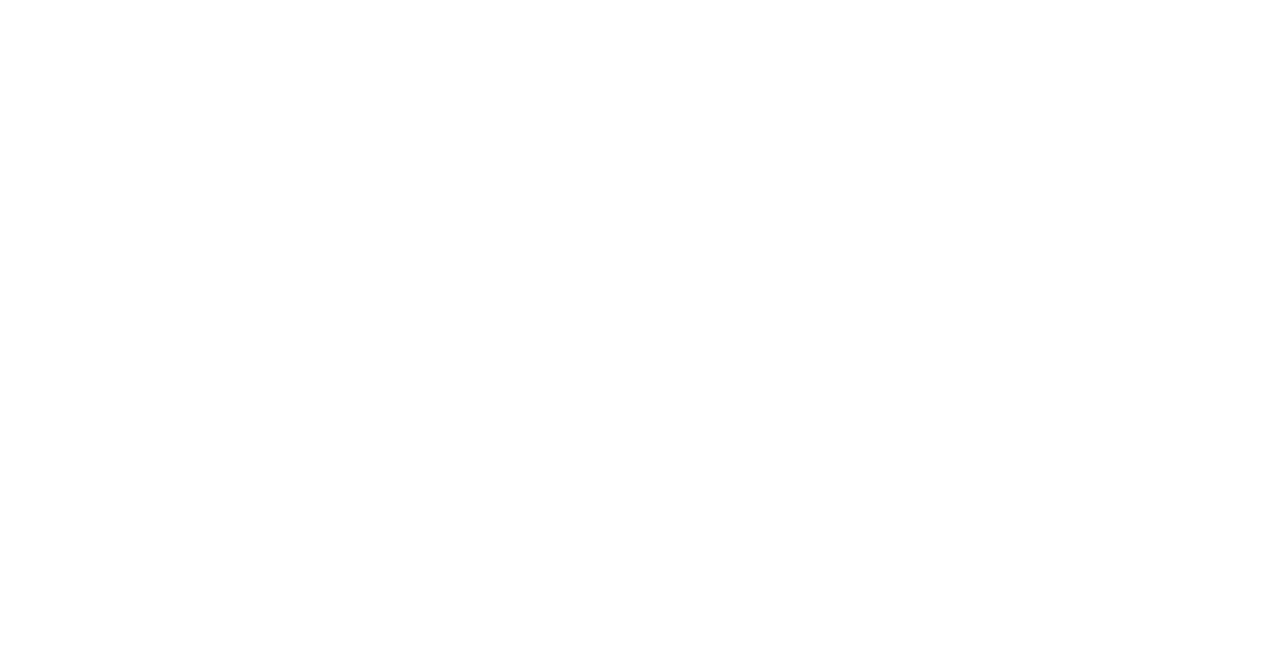
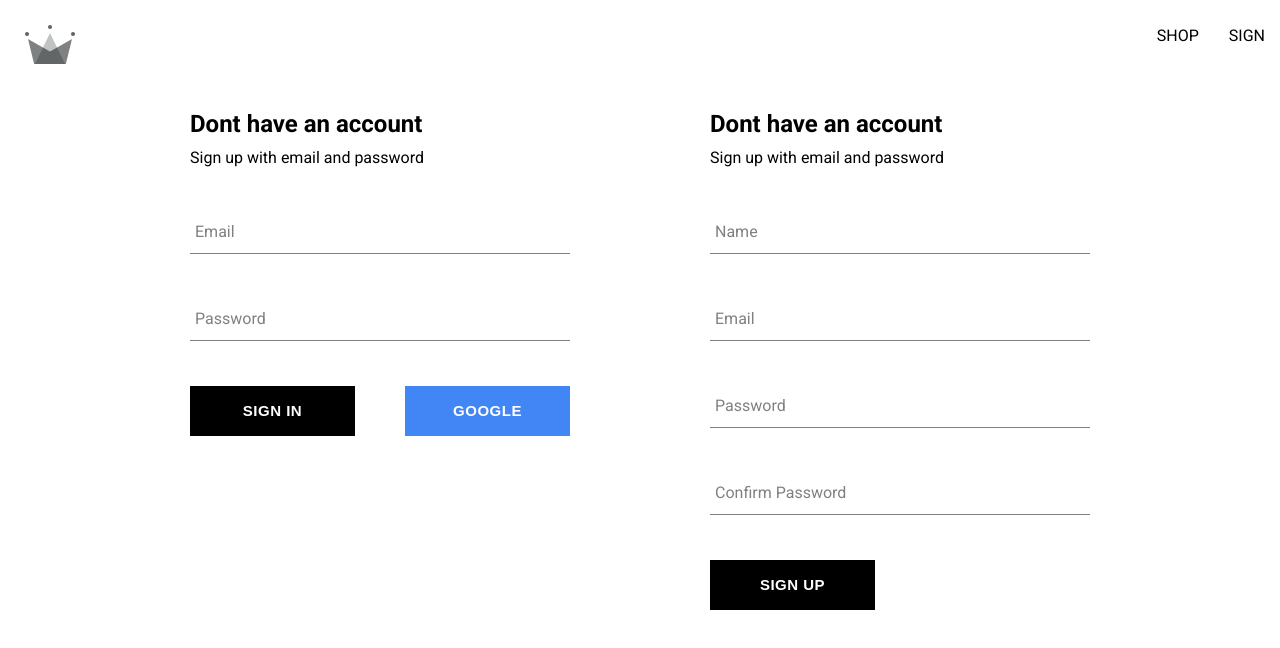
Before and after one commit to Renal37/shop_in_react, a React (Create React App) app: page /auth in a window 1280 px wide. Before the commit this address had no page. Shown: the top 648 px of the page. Built offline with nearby package versions, Linux system fonts and the light colour scheme.

Commit message:
end authentication

```diff
--- a/src/App.js
+++ b/src/App.js
@@ -2,7 +2,7 @@
 import  Navigation  from './routes/navigation/navigation.routes';
 import Home from './routes/home/home.routes';
 import './categories.style.scss';
-import SignIn from './components/sign-in/sign-in';
+import Authentication from './components/authentication/authentication';
 const Shop = () => {
   return <h1>Shop</h1>;
 };
@@ -12,7 +12,7 @@
       <Route path='/' element={<Navigation />} >
         <Route index element={<Home />} />
         <Route path='shop' element={<Shop />} />
-        <Route path='sign-in' element={<SignIn />} />
+        <Route path='auth' element={<Authentication />} />
         </Route>
     </Routes>
   );
--- /dev/null
+++ b/src/components/authentication/authentication.jsx
@@ -0,0 +1,19 @@
+import SignUp from "../sign-up/sign-up-form/sign-up";
+import SignIn from "../sign-in/sign-in";
+import './authentication.scss'
+const Authentication = () => {
+
+        // const logRedirect = async () =>{
+        //     const response = await signInWithGoogleRedirect(auth);
+        //     if(response)  {
+        //         const userDocRef = createUserDocumentFromAuth(response.user);
+        //     }
+        // }
+    return (
+        <div className="authentication-container">
+        <SignIn />
+        < SignUp />
+        </div>
+    );
+  };
+  export default Authentication;
--- /dev/null
+++ b/src/components/authentication/authentication.scss
@@ -0,0 +1,7 @@
+.authentication-container{
+    display: flex;
+    align-items: start;
+    justify-content: space-between;
+    margin: 30px auto;
+    width: 900px;
+}
--- a/src/components/sign-in/sign-in.jsx
+++ b/src/components/sign-in/sign-in.jsx
@@ -1,25 +1,68 @@
-import { createUserDocumentFromAuth, signInWithGooglePopup } from "../../utils/firebase/firebase.utils";
+import { useState } from "react";
+import FormInput from "../form-input/form-input.component";
+import { signInWithGooglePopup, createUserDocumentFromAuth, signInAutiUserWithEmailAndPassword } from "../../utils/firebase/firebase.utils";
 import Button from "../button/button.component";
-import SignUp from "../sign-up/sign-up-form/sign-up";
+import './sign-in.scss';
+
+const defaultFrom = {
+    email: "",
+    password: "",
+}
 const SignIn = () => {
+    const [formFields, setFormFields] = useState(defaultFrom);
+    const { email, password } = formFields;
+    const resetFromFileds = () => {
+        setFormFields(defaultFrom);
+    }
+    const handleSubmit = async (event) => {
+        event.preventDefault();
 
-    const logGoogleUser = async () =>{
+        try {
+            const responce = await signInAutiUserWithEmailAndPassword(email, password)
+            resetFromFileds();
+
+        }
+        catch (error) {
+            switch (error.code) {
+                case 'auth/invalid-credential':
+                    alert('incorrect password or email');
+                    break;
+                case 'auth/user-not-found':
+                    alert('user not found');
+                    break;
+                default:
+                    console.log(error);
+            }
+            console.log(error);
+
+        }
+    }
+
+    const handChange = (event) => {
+        const { name, value } = event.target;
+        setFormFields({ ...formFields, [name]: value });
+
+    }
+    const signInWithGoogl = async () => {
         const { user } = await signInWithGooglePopup();
-        const userDocRef = createUserDocumentFromAuth(user);
+        await createUserDocumentFromAuth(user);
     }
-        // const logRedirect = async () =>{
-        //     const response = await signInWithGoogleRedirect(auth);
-        //     if(response)  {
-        //         const userDocRef = createUserDocumentFromAuth(response.user);
-        //     }
-        // }
     return (
-        <div><h1>Heelo</h1>
-        <Button buttonType='google' onClick={logGoogleUser}>
-            Sign in with Google
-        </Button>
-        < SignUp />
+        <div className="sign-up-container">
+            <h2>Dont have an account</h2>
+            <span>Sign up with email and password</span>
+            <form onSubmit={handleSubmit}>
+                <FormInput label='Email' type="email" required onChange={handChange} name='email' value={email} />
+                <FormInput label='Password' type="password" onChange={handChange} name="password" value={password} required />
+                <div className="button">
+                    <Button type="submit">Sign In</Button>
+                    <Button type='button' buttonType='google' onClick={signInWithGoogl}>
+                      Google
+                    </Button>
+                </div>
+            </form>
         </div>
-    );
-  };
-  export default SignIn;
+    )
+
+}
+export default SignIn;
--- /dev/null
+++ b/src/components/sign-in/sign-in.scss
@@ -0,0 +1,14 @@
+.sign-up-container {
+    display: flex;
+    flex-direction: column;
+    width: 380px;
+
+    h2 {
+      margin: 10px 0;
+    }
+    .button{
+      display: flex;
+      justify-content: space-between;
+      gap: 15px;
+  }
+  }
--- a/src/routes/navigation/navigation.routes.jsx
+++ b/src/routes/navigation/navigation.routes.jsx
@@ -13,7 +13,7 @@
             <Link className="nav-link" to='/shop'>
             SHOP
             </Link>
-            <Link className="nav-link" to='/sign-in'>
+            <Link className="nav-link" to='/auth'>
             SIGN
             </Link>
           </div>
--- a/src/utils/firebase/firebase.utils.js
+++ b/src/utils/firebase/firebase.utils.js
@@ -1,5 +1,5 @@
 import { initializeApp } from "firebase/app";
-import { getAuth, signInWithRedirect, signInWithPopup, GoogleAuthProvider,createUserWithEmailAndPassword } from "firebase/auth";
+import { getAuth, signInWithRedirect, signInWithPopup, GoogleAuthProvider,createUserWithEmailAndPassword ,signInWithEmailAndPassword} from "firebase/auth";
 import {
     getFirestore,
     doc,
@@ -56,3 +56,8 @@
 
 return await createUserWithEmailAndPassword(auth,email,password);
 } ;
+export const signInAutiUserWithEmailAndPassword = async (email,password) =>{
+    if(!email && !password) return;
+
+    return await signInWithEmailAndPassword(auth,email,password);
+    } ;
```
